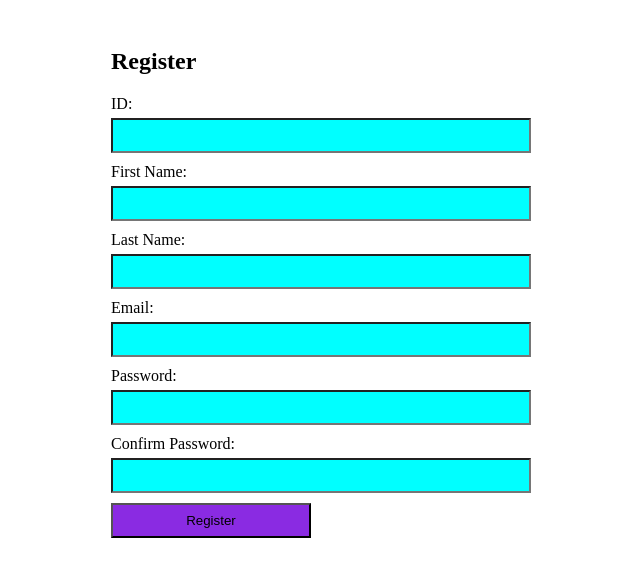
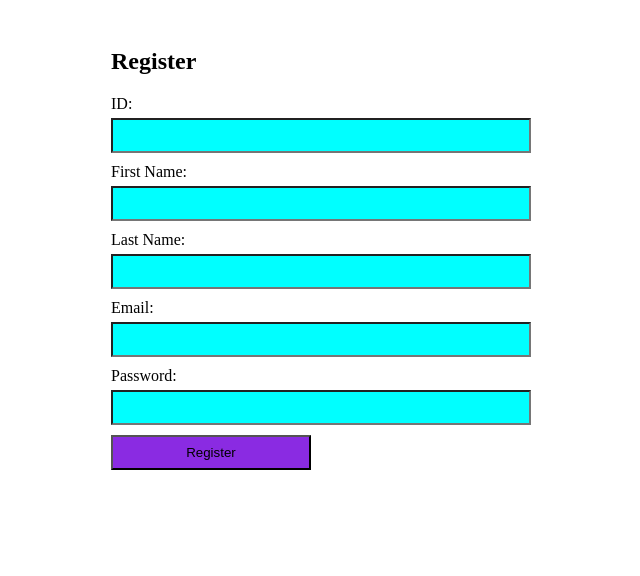
Before and after one commit to chanuka1012/New_frontend, a React (Vite) app: page /register in a window 1280 px wide. Shown: the top 576 px of the page, without its empty margins (329-969 px from the left). Built offline with nearby package versions, Linux system fonts and the light colour scheme.

Commit message:
connect f&b

```diff
--- a/package.json
+++ b/package.json
@@ -3,6 +3,7 @@
   "private": true,
   "version": "0.0.0",
   "type": "module",
+  "proxy": "http://localhost:8081",
   "scripts": {
     "dev": "vite",
     "build": "vite build",
@@ -10,6 +11,7 @@
     "preview": "vite preview"
   },
   "dependencies": {
+    "axios": "^1.7.9",
     "react": "^18.3.1",
     "react-dom": "^18.3.1",
     "react-router-dom": "^7.1.1"
--- a/src/Components/Register/Register.jsx
+++ b/src/Components/Register/Register.jsx
@@ -1,15 +1,14 @@
-import React, { useState } from 'react'
-import './register.css'
+import React, { useState } from 'react';
+import './register.css';
+import axios from 'axios';
 
 export default function Register() {
-
   const [formData, setFormData] = useState({
     id: '',
     firstname: '',
     lastname: '',
     email: '',
     password: '',
-        confirmPassword: '',
   });
 
   const [message, setMessage] = useState('');
@@ -20,43 +19,49 @@ export default function Register() {
   };
 
   const validatePassword = () => {
-        const { password, confirmPassword } = formData;
+    const { password } = formData;
     if (password.length < 6) {
       return 'Password must be at least 6 characters long.';
-        }
-        if (password !== confirmPassword) {
-          return 'Passwords do not match.';
     }
     return '';
   };
 
-      const handleSubmit = (e) => {
+
+
+const handleSubmit = async (e) => {
   e.preventDefault();
+
   const validationMessage = validatePassword();
   if (validationMessage) {
     setMessage(validationMessage);
-        } else {
-          setMessage('Registration successful!');
-          // Reset the form fields
+    return;
+  }
+
+  try {
+    const response = await axios.post('http://localhost:8081/api/users/register', formData);
+    setMessage(response.data); // Backend success message
     setFormData({
       id: '',
       firstname: '',
       lastname: '',
       email: '',
       password: '',
-            confirmPassword: '',
     });
+  } catch (error) {
+    setMessage('Error registering user. Please try again.');
+    console.error(error);
   }
 };
 
 
   return (
-    <div  style={{ maxWidth: '400px', margin: 'auto', padding: '20px' }}>
+    <div style={{ maxWidth: '400px', margin: 'auto', padding: '20px' }}>
       <h2>Register</h2>
       <form onSubmit={handleSubmit}>
-        <div className='register1' >
+        <div className="register1">
           <label>ID:</label>
-          <input className='input1'
+          <input
+            className="input1"
             type="text"
             name="id"
             value={formData.id}
@@ -64,9 +69,10 @@ export default function Register() {
             required
           />
         </div>
-        <div className='register1'>
+        <div className="register1">
           <label>First Name:</label>
-          <input className='input1'
+          <input
+            className="input1"
             type="text"
             name="firstname"
             value={formData.firstname}
@@ -74,9 +80,10 @@ export default function Register() {
             required
           />
         </div>
-        <div className='register1'>
+        <div className="register1">
           <label>Last Name:</label>
-          <input className='input1'
+          <input
+            className="input1"
             type="text"
             name="lastname"
             value={formData.lastname}
@@ -84,9 +91,10 @@ export default function Register() {
             required
           />
         </div>
-        <div className='register1'>
+        <div className="register1">
           <label>Email:</label>
-          <input className='input1'
+          <input
+            className="input1"
             type="email"
             name="email"
             value={formData.email}
@@ -94,9 +102,10 @@ export default function Register() {
             required
           />
         </div>
-        <div className='register1'>
+        <div className="register1">
           <label>Password:</label>
-          <input className='input1'
+          <input
+            className="input1"
             type="password"
             name="password"
             value={formData.password}
@@ -104,21 +113,7 @@ export default function Register() {
             required
           />
         </div>
-        <div className='register1'>
-          <label>Confirm Password:</label>
-          <input className='input1'
-            type="password"
-            name="confirmPassword"
-            value={formData.confirmPassword}
-            onChange={handleChange}
-            required
-          />
-        </div>
-        <button className='buttonregister'
-          type="submit"
-
-
-        >
+        <button className="buttonregister" type="submit">
           Register
         </button>
       </form>
```
Also changed, not shown: 1 other file (tests, documents, lock files or other folders). Lines whose indentation alone changed are shown as unchanged.
